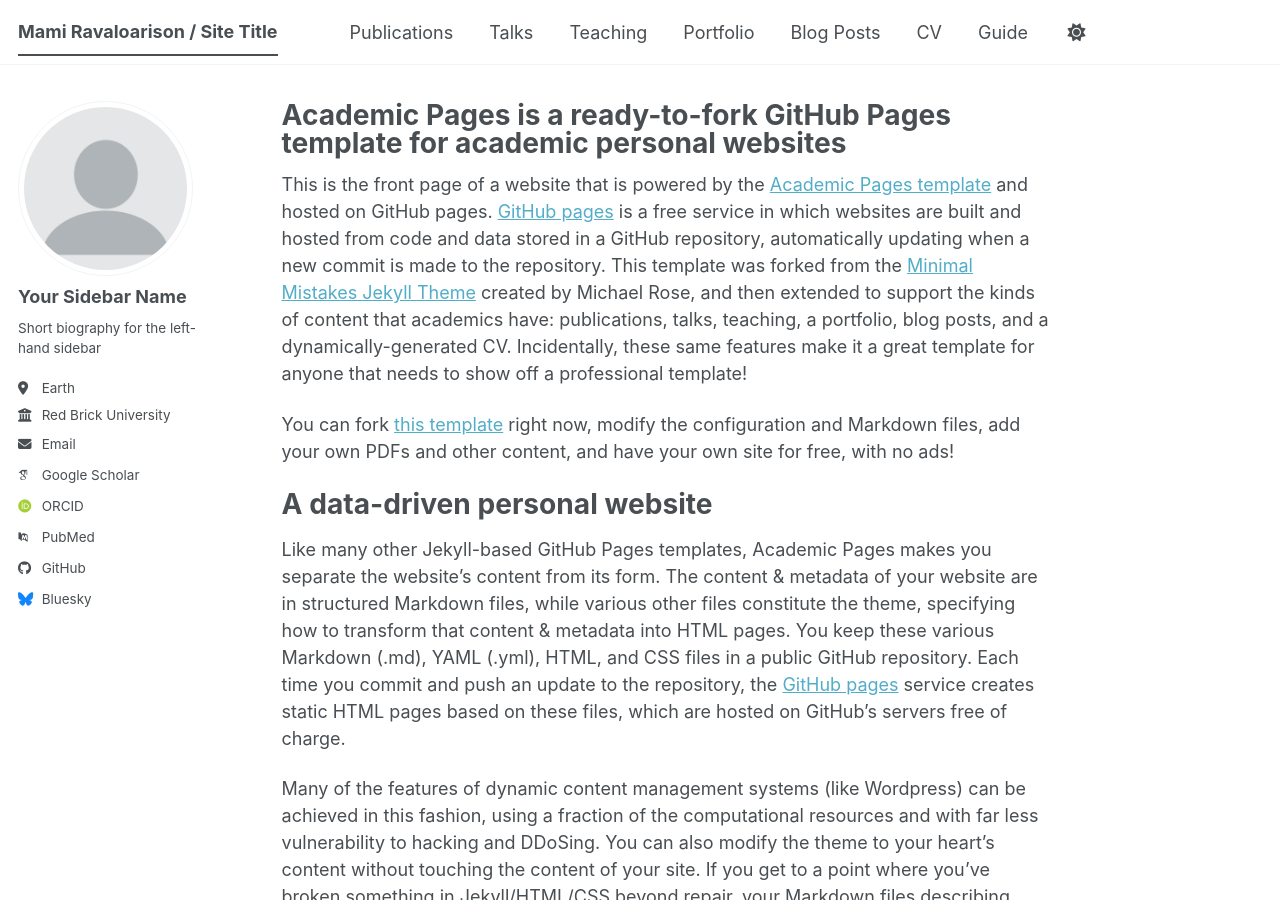
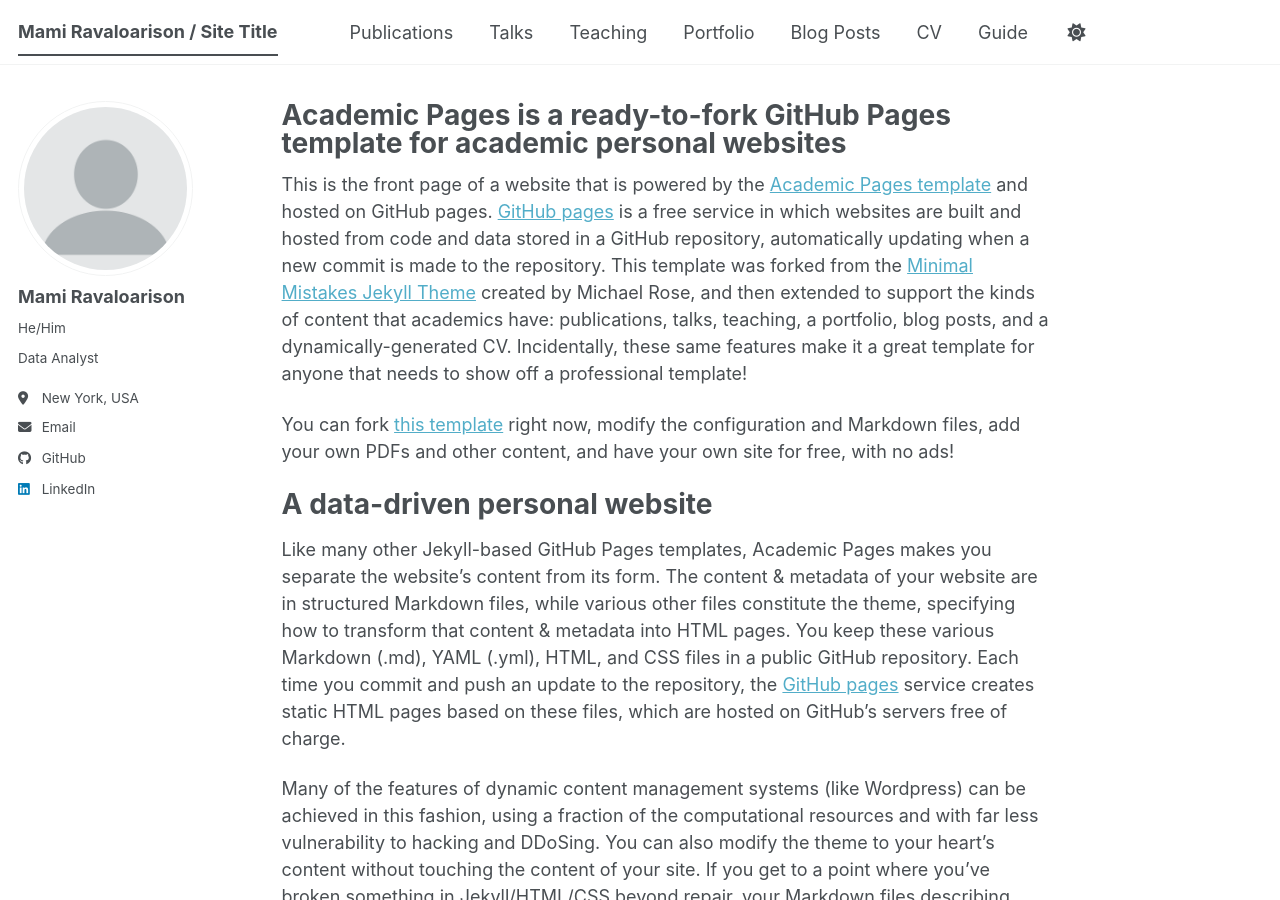
Before and after one commit to mravaloarison/test, a Jekyll site: the page built from _pages/about.md, in a window 1280 px wide and 900 px high. Built offline with Jekyll 4.4.1, drawn with Linux system fonts in a browser that asks for light colours; some web fonts are replaced; a script bundle is joined from its source files by our own code; library files that are not in the unit come from our copies.

Commit message:
personal info changed

```diff
--- a/_config.yml
+++ b/_config.yml
@@ -25,24 +25,24 @@ repository: "mravaloarison/mravaloarison.github.io"
 author:
     # Biographic information
     avatar: "profile.png"
-    name: "Your Sidebar Name"
-    pronouns: # example: "she/her"
-    bio: "Short biography for the left-hand sidebar"
-    location: "Earth"
-    employer: "Red Brick University"
+    name: "Mami Ravaloarison"
+    pronouns: He/Him
+    bio: "Data Analyst"
+    location: "New York, USA"
+    employer:
     uri: # URL
-    email: "none@example.org"
+    email: "mravaloarison@gmail.com"
 
     # Academic websites
     academia: # URL
     arxiv: # URL - Update with the correct link to your profile
-    googlescholar: "https://scholar.google.com/citations?user=PS_CX0AAAAAJ"
+    googlescholar:
     inspire-hep: # URL
     impactstory: # URL
-    orcid: "https://orcid.org/yourorcidurl"
+    orcid:
     semantic: # URL
     ssrn: # URL
-    pubmed: "https://www.ncbi.nlm.nih.gov/pubmed/?term=john+snow"
+    pubmed:
     researchgate: # URL
     scopus: # URL
     zotero: # URL
@@ -51,13 +51,13 @@ author:
     bitbucket: # Username - Update with your username on the site
     codepen: # Username
     dribbble: # Username
-    github: "academicpages"
+    github: "mravaloarison" # Username - Update with your username on the site
     kaggle: # Username
     stackoverflow: # User number or user number and name (i.e., use "1" or "1/jeff-atwood")
 
     # Social media
     artstation: # Username
-    bluesky: "bsky.app" # Replace this with you Bluesky username
+    bluesky: # Replace this with you Bluesky username
     facebook: # Username
     flickr: # Username
     foursquare: # Username
@@ -66,7 +66,7 @@ author:
     keybase: # Username
     instagram: # Username
     lastfm: # Username
-    linkedin: # Username
+    linkedin: mravaloarison # Username
     mastodon: # URL
     medium: # URL
     pinterest: # Username
@@ -136,7 +136,7 @@ yandex_site_verification:
 
 # Social Sharing
 twitter:
-    username: &twitter
+    username:
 facebook:
     username:
     app_id:
```
